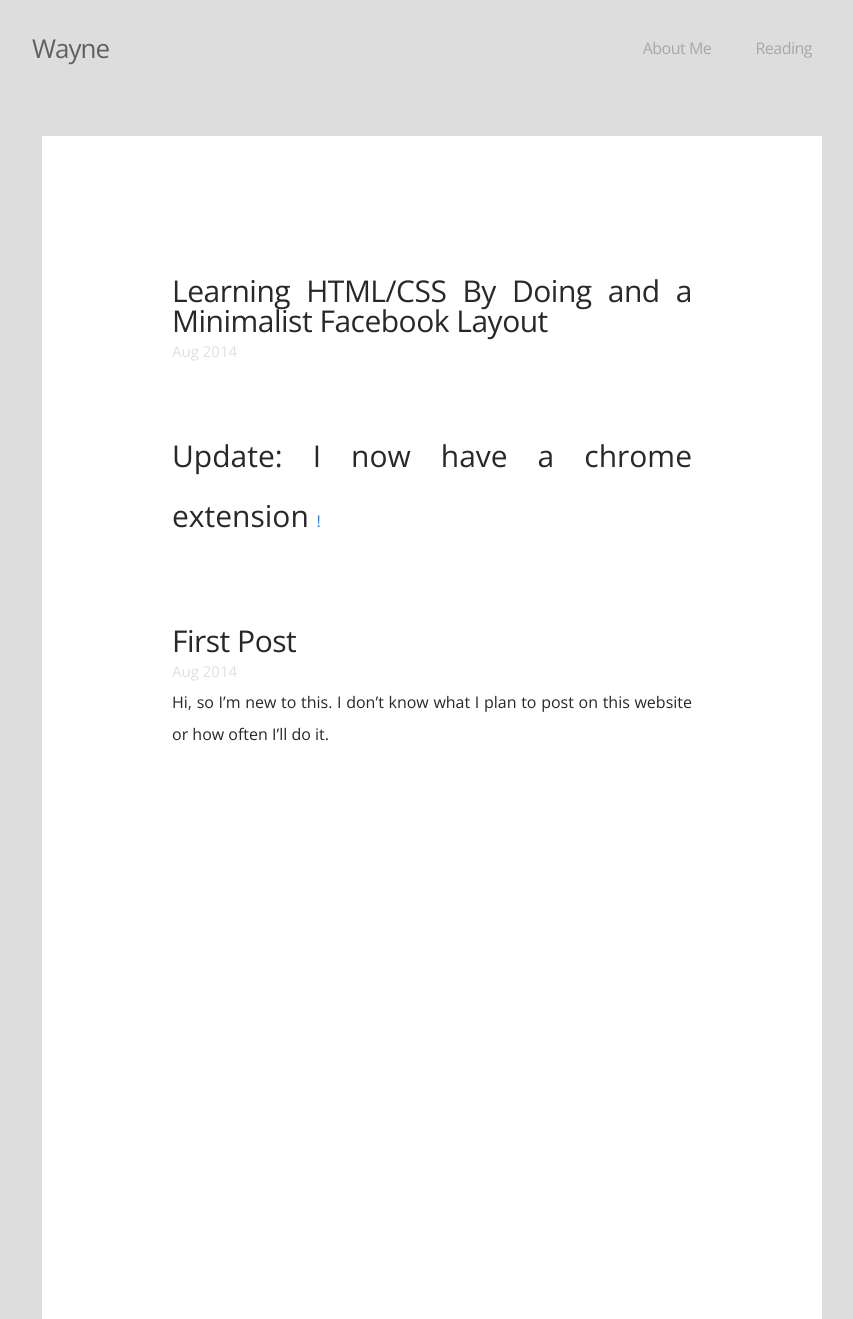
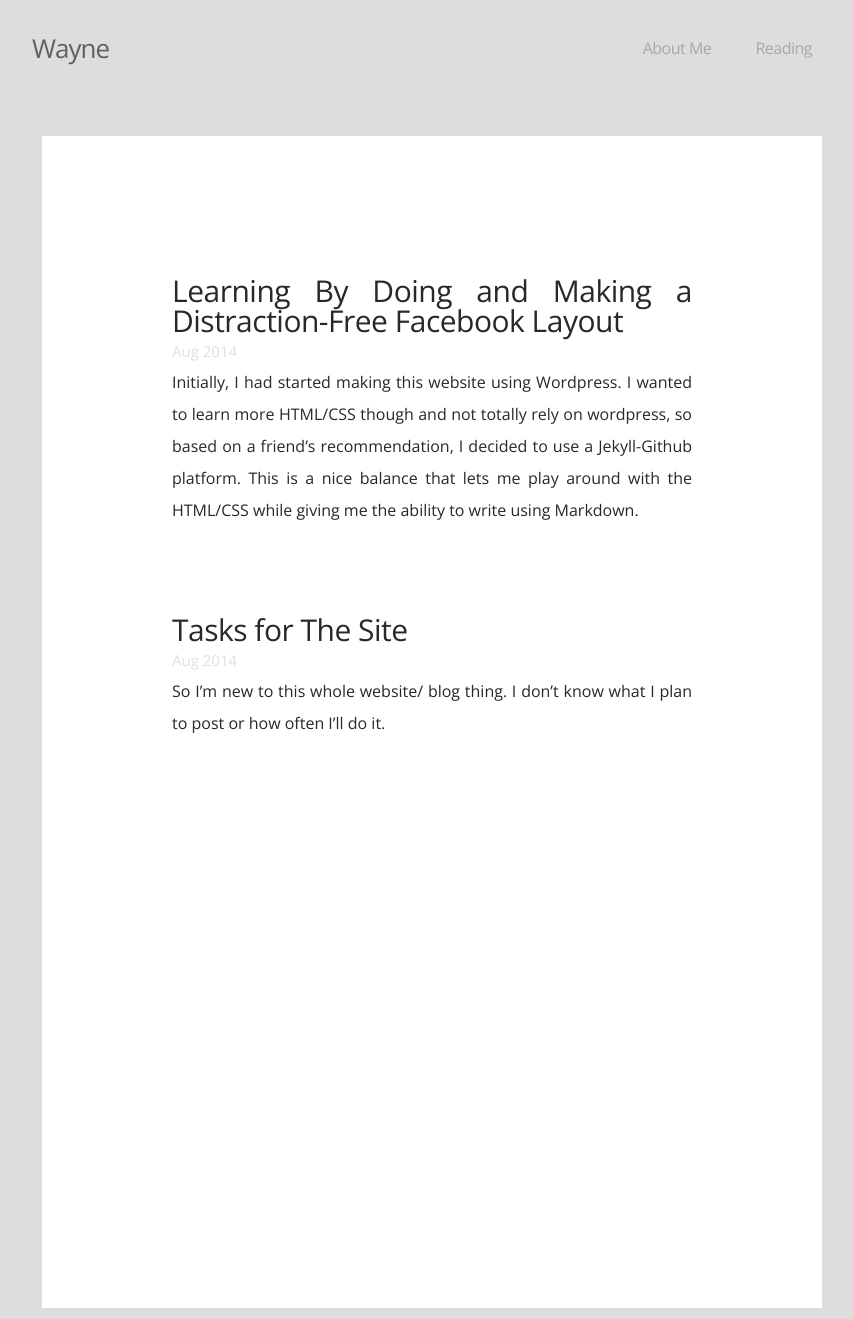
Before and after one commit to vvayne/vvayne.github.io, a Jekyll site: the page built from index.html, in a window 1280 px wide. Shown: the whole page, without its empty margins (208-1061 px from the left). Built offline with Jekyll 4.4.1, drawn with Linux system fonts in a browser that asks for light colours.

Commit message:
Changed and updated some posts

```diff
--- a/_posts/2014-07-09-post2.markdown
+++ b/_posts/2014-07-09-post1.markdown
@@ -1,18 +1,18 @@
 ---
 layout: post
-title:  "First Post"
+title:  "Tasks for The Site"
 date:   2014-08-05
 categories: posts
 permalink: /first/
 ---
 
-Hi, so I'm new to this. I don't know what I plan to post on this website or how often I'll do it.
+
+So I'm new to this whole website/ blog thing. I don't know what I plan to post or how often I'll do it.
 
 I do hope to contribute something not utterly useless though, whether it's writing about something I recently learn or expressing thoughts about books or links I read.
 
 This website is more or less still in construction though. I still want to add some things with javascript and maybe try other layouts that make my website more colorful or give the user choices.
 
-Additionally, this website is not optimized for mobile reading at all; this will have to change, especially during these times.
-I'll be putting more posts here soon too.
-
-Thanks for visiting!
+Additionally, this website is not optimized for mobile reading at all; this will have to change.
+I'll be putting more posts here soon though.
+Thanks for visiting.
--- a/_posts/2014-08-06-CSSFB.markdown
+++ b/_posts/2014-08-06-CSSFB.markdown
@@ -1,15 +1,13 @@
 ---
 layout: post
-title:  "Learning HTML/CSS By Doing and a Minimalist Facebook Layout "
+title:  "Learning By Doing and Making a Distraction-Free Facebook Layout "
 date:   2014-08-06
 categories: posts
 permalink: /second/
 published: true
 ---
 
-Update: I now have a chrome extension [!](https://chrome.google.com/webstore/detail/minimal-distraction-free/kadeapmlliajjjkckobjffnogoffcjdh)
-
-Initially, I had started making this website using Wordpress, but I wanted to learn some HTML/CSS. So, based on a friend's recommendation, I decided to use Jekyll and then further explore HTML/CSS as I was using Jekyll.
+Initially, I had started making this website using Wordpress. I wanted to learn more HTML/CSS though and not totally rely on wordpress, so based on a friend's recommendation, I decided to use a Jekyll-Github platform. This is a nice balance that lets me play around with the HTML/CSS while giving me the ability to write using Markdown.
 
 I knew little HTML/CSS, so my process of thinking while building like this:
 
@@ -19,7 +17,7 @@ Hmm, what does this do? I don't know, let me search it up. Ah, so it does this.
 
 Something else that helped was using the browser's developer tools to inspect elements in websites and play with how they work. You can view the HTML and CSS all on the same window. Play with turning certain elements off and on or even inject the HTML/CSS with whatever you want it to do. Don't know how something works? Look it up!
 
-It took me a while to get used to, but once you just play for a while, everything makes sense. And most importantly, it's pretty fun!
+It took me a while to get used to, but once you play with everything for a while, things start fitting. It's like when you're solving a jigsaw puzzle: the most important two things are getting started and persevering by keeping the big picture in mind.
 
 ##My New Facebook Layout##
 
@@ -27,13 +25,16 @@ I've learned enough CSS to restyle certain websites to fit my needs. Using the c
 
 With my fairly novice CSS knowledge, I went onto facebook and just started inspecting elements that I didn't want to see on my news feed page anymore.
 
-At the end, I deleted everything from it except for the blue bar at the top. In the middle of the screen, I learned how to put words of motivation so that I would be less distracted. Here is the [link to the layout][1].
+At the end, I deleted everything from it except for the blue bar at the top. In the middle of the screen, I put reminders to not be on facebook and be less distracted. Here is the [link to the layout][1].
 
-This greatly decreased my time on facebook, so I'm happy with the practical results my CSS knowledge has given me.
+This helped decreased my time on facebook, so I'm happy with the practical results my CSS knowledge have already given me.
 
 ##Moving Forward##
 
 I still have a couple of things I want to add to spruce up this site, but it's been great learning as I go.
 More posts hopefully coming soon.
 
+Update: I now have a chrome extension [!](https://chrome.google.com/webstore/detail/minimal-distraction-free/kadeapmlliajjjkckobjffnogoffcjdh)
+
+
 [1]: https://userstyles.org/styles/104007/facebook-minimal-distraction-layout
```
